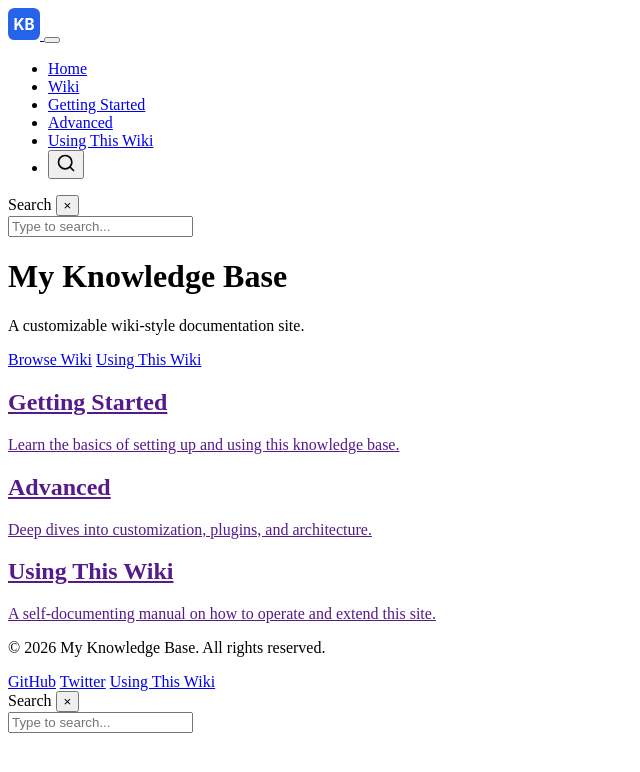
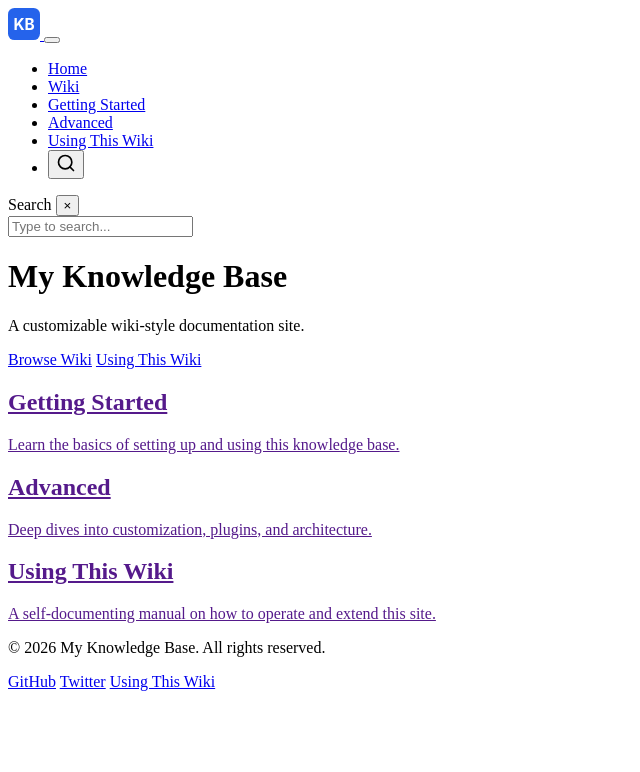
Before and after one commit to jemmonsss/Js-Knolagebase, a Jekyll site: the page built from index.md, in a window 1280 px wide. Shown: the top 772 px of the page, without its empty margins (0-640 px from the left). Built offline with Jekyll 4.4.1, drawn with Linux system fonts in a browser that asks for light colours; comment, search, counter and statistics services are not loaded.

Commit message:
fix: modernize workflows, config, and remove duplicate search include

```diff
--- a/_config.yml
+++ b/_config.yml
@@ -3,8 +3,8 @@
 # ------------------------------
 title: "My Knowledge Base"
 description: "A customizable wiki-style documentation site."
-url: "https://username.github.io"
-baseurl: "/repository-name"
+url: "https://jemmonsss.github.io"
+baseurl: "/Js-Knolagebase"
 lang: en
 logo: "/assets/images/logo.svg"
 
@@ -127,7 +127,7 @@ search:
 # Social / Metadata
 # ------------------------------
 social:
-  github: "username/repository-name"
+  github: "jemmonsss/Js-Knolagebase"
   twitter: "username"
   linkedin: "username"
 
--- a/_includes/search.html
+++ /dev/null
@@ -1,8 +0,0 @@
-<div class="search-results-container">
-  <div class="search-header">
-    <label for="search-input" class="search-label">Search</label>
-    <button class="search-close" aria-label="Close search">&times;</button>
-  </div>
-  <input type="search" id="search-input" class="search-input" placeholder="Type to search..." autocomplete="off">
-  <div id="search-results" class="search-results" aria-live="polite"></div>
-</div>
--- a/_layouts/default.html
+++ b/_layouts/default.html
@@ -9,7 +9,6 @@
       {{ content }}
     </main>
     {% include footer.html %}
-    {% include search.html %}
     <script src="{{ '/assets/js/main.js' | relative_url }}"></script>
     <script src="{{ '/assets/js/search.js' | relative_url }}"></script>
   </body>
```
Also changed, not shown: .github/workflows/jekyll.yml.
